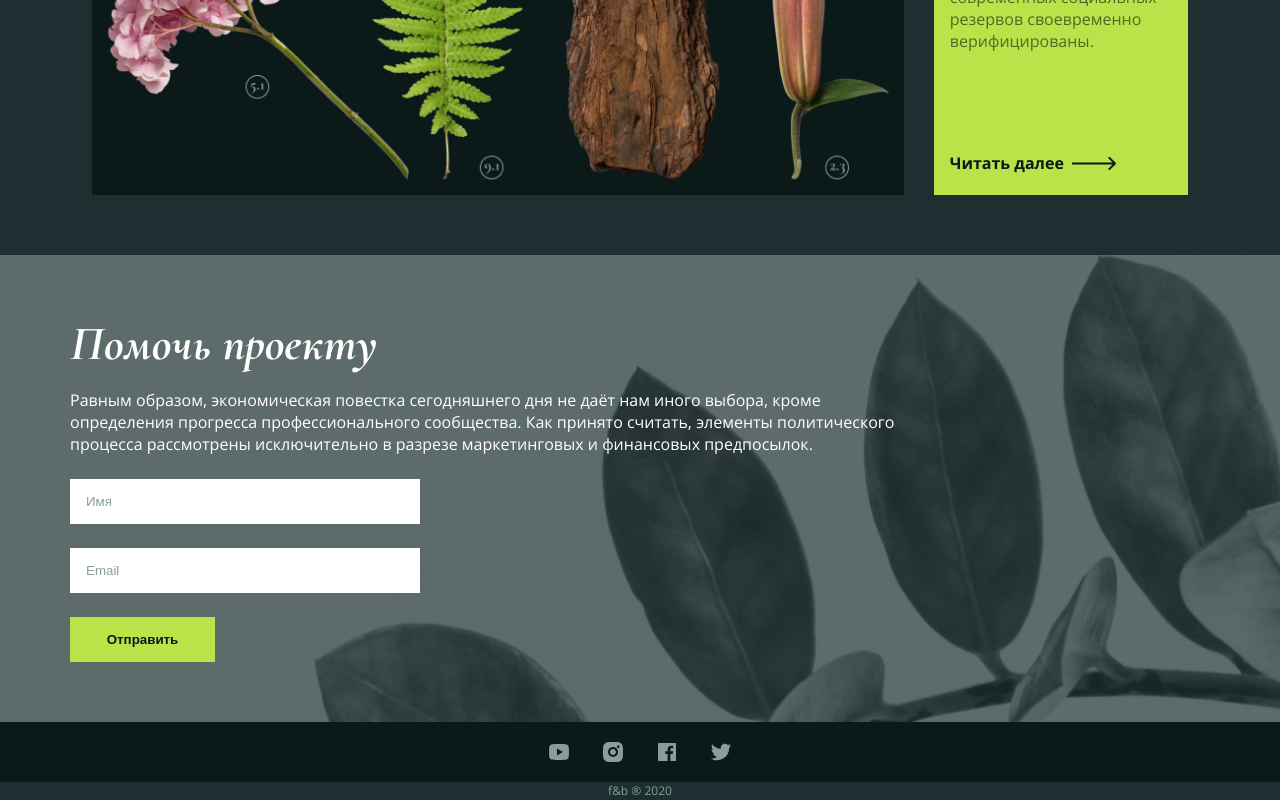
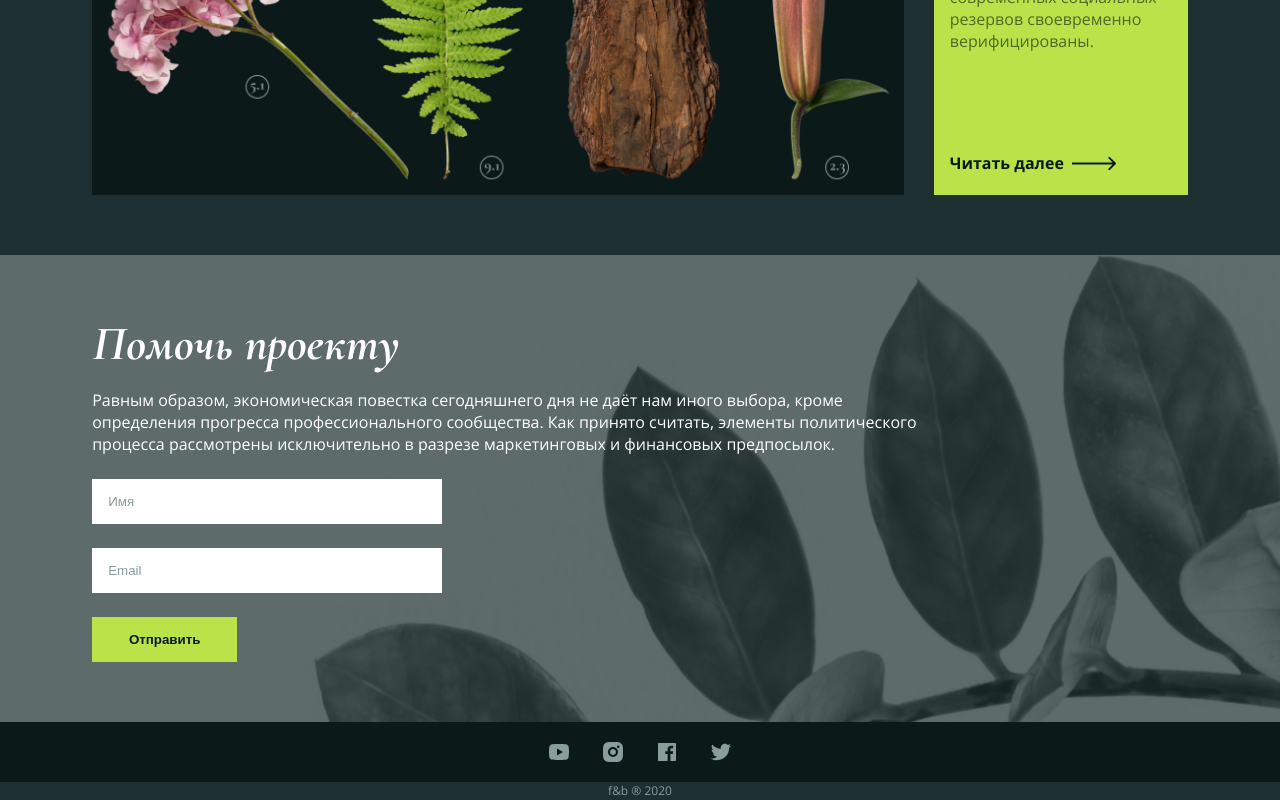
Before and after one commit to SergeyMalyuga/natural-artifacts, an Angular app: page / in a window 1280 px wide. Shown: the part 1499-2299 px from the top of the page. Built offline with nearby package versions, Linux system fonts and the light colour scheme.

Commit message:
Исправить padding в contact__content

```diff
--- a/src/app/features/contact/contact.component.scss
+++ b/src/app/features/contact/contact.component.scss
@@ -23,7 +23,8 @@
 
   &__content {
     margin: 0 auto;
-    padding: 60px 0 60px;
+    padding-top: 60px;
+    padding-bottom: 60px;
   }
 
   &__title {
```
